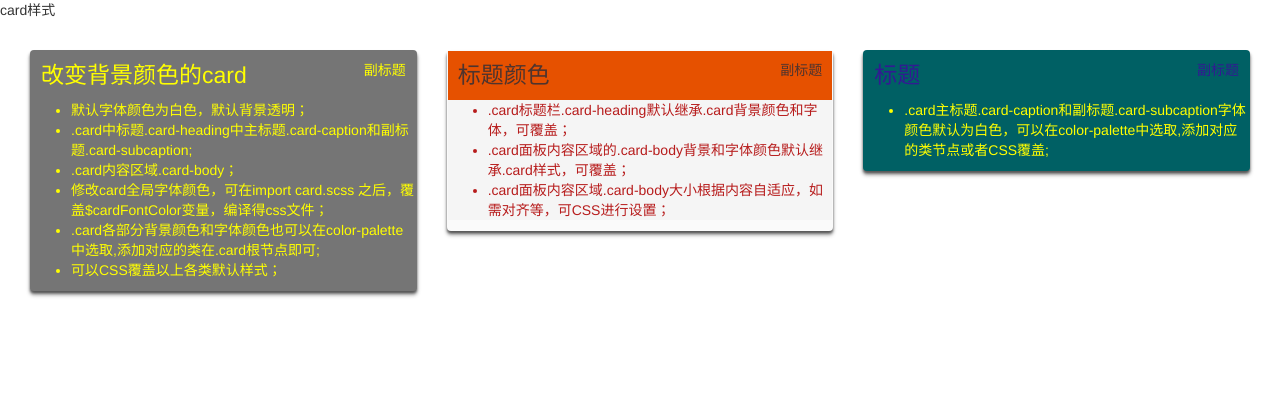
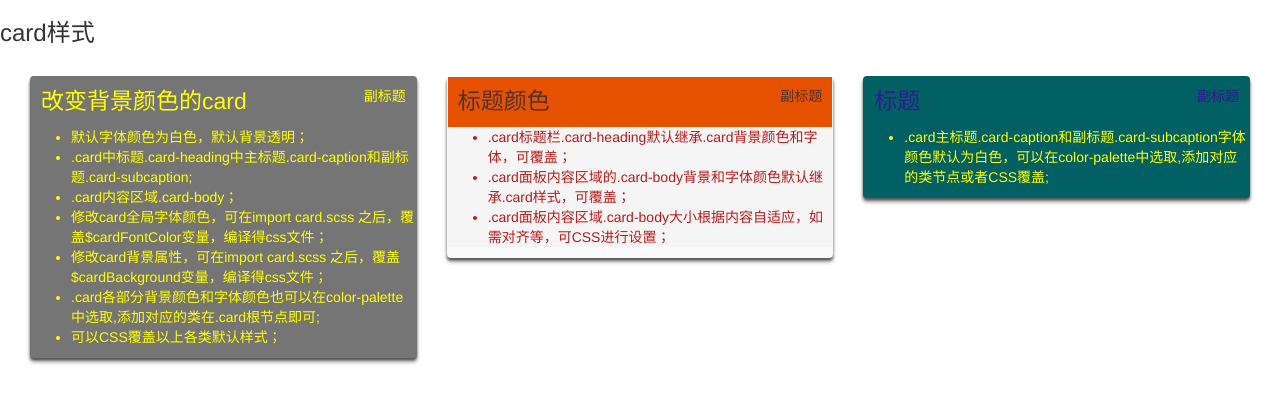
Before and after one commit to wangweihui/sassdemo, a plain HTML site: page Pages/card.html in a window 1280 px wide. Drawn offline with Linux system fonts and the light colour scheme.

Commit message:
no message

```diff
--- a/Pages/card.html
+++ b/Pages/card.html
@@ -9,7 +9,7 @@
 	</head>
 
 	<body class="carddemo">
-		<p>card样式</p>
+		<p><h3>card样式</h3></p>
 		<div class="container-fluid">
 			<div class="col-xs-12 col-sm-6 col-md-4">
 				<div class="card grey darken-1">
@@ -25,6 +25,7 @@
 							<li>.card中标题.card-heading中主标题.card-caption和副标题.card-subcaption;</li>
 							<li>.card内容区域.card-body；</li>
 							<li>修改card全局字体颜色，可在import card.scss 之后，覆盖$cardFontColor变量，编译得css文件；</li>
+							<li>修改card背景属性，可在import card.scss 之后，覆盖$cardBackground变量，编译得css文件；</li>
 							<li>.card各部分背景颜色和字体颜色也可以在color-palette中选取,添加对应的类在.card根节点即可;</li>
 							<li>可以CSS覆盖以上各类默认样式；</li>
 						</ul>
--- a/Pages/card_ custom.scss
+++ b/Pages/card_ custom.scss
@@ -1,6 +1,7 @@
 @import url("../Themes/color.css");
 @import "../Base/base.scss";
 
+$cardBackground:#000;
 $cardFontColor:#ff0;
 @import "../Comps/card.scss";
 
--- a/comps/card.scss
+++ b/comps/card.scss
@@ -13,6 +13,12 @@
 ///@type uint
 ///
 $cardFontColor: #fff !default;
+
+//$cardPosition: relative;
+///panel内容颜色,默认为白色#333333
+///@type uint
+///
+$cardBackground: transparent !default;
 
 ///card外边距,默认为(top: 50px,right: auto,left: auto)
 ///@type map
@@ -50,6 +56,7 @@ $cardBodyStyles: (margin: 0px auto, padding-bottom: 20px, text-align: center);
 {
     &
     {
+        background: $cardBackground;
         color: $cardFontColor;
         @include comp_common_MapMulStyles($cardMargins);
         @include comp_common_MapMulStyles($cardPaddings);
```
Also changed, not shown: Pages/card_ custom.css.
